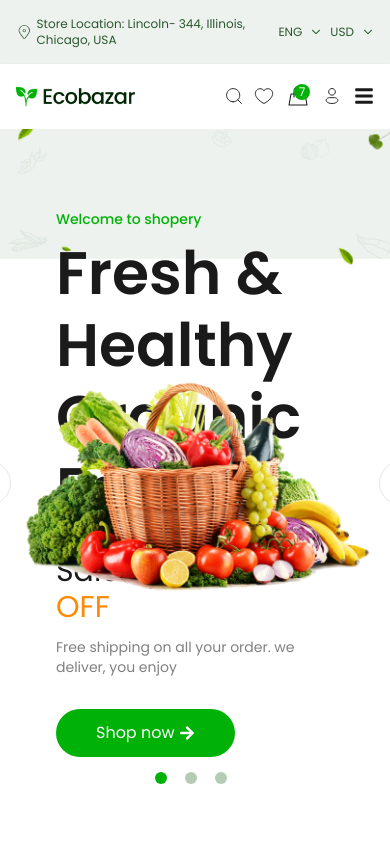
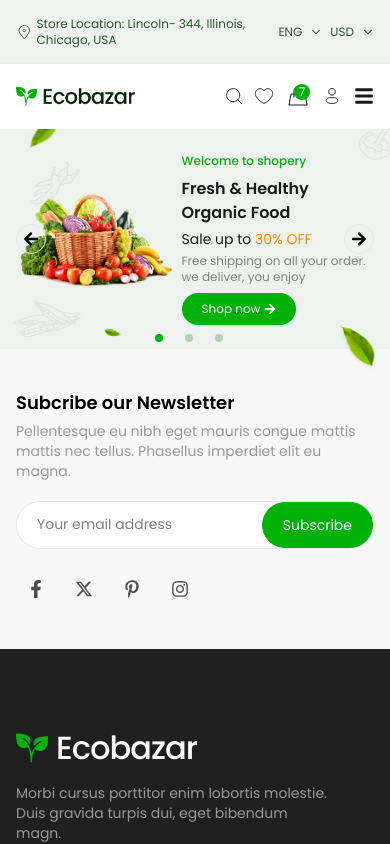
Before and after one commit to itsdevelopershakil/organic-food-e-commerce, a React (Vite) app: page / in a window 390 px wide. Shown: the top 844 px of the page. Built offline with nearby package versions, Linux system fonts and the light colour scheme.

Commit message:
make slider fully responsive

```diff
--- a/src/pages/HomePage.tsx
+++ b/src/pages/HomePage.tsx
@@ -3,6 +3,7 @@ import { Link } from 'react-router-dom';
 import Slider from 'react-slick';
 import homeImg from '../assets/images/home/BG.png';
 import img1 from '../assets/images/home/img1.png';
+import leaf from '../assets/images/home/leaf.png';
 
 interface ArrowProps {
     onClick?: () => void; // onClick is an optional function
@@ -12,7 +13,7 @@ interface ArrowProps {
 const CustomNextArrow: React.FC<ArrowProps> = ({ onClick }) => {
     return (
         <div
-            className="custom-arrow next absolute top-1/2 -translate-y-1/2 bottom-0 right-[-50px] size-[45px] bg-[#fff] flex justify-center items-center rounded-full border border-[#E6E6E6] cursor-pointer"
+            className="custom-arrow next absolute top-1/2 -translate-y-1/2 bottom-0 right-0 size-[30px] sm:size-[45px]  sm:bg-[#fff] flex justify-center items-center rounded-full border border-[#E6E6E6] cursor-pointer"
             onClick={onClick}
         >
             <FaArrowRight />
@@ -24,7 +25,7 @@ const CustomNextArrow: React.FC<ArrowProps> = ({ onClick }) => {
 const CustomPrevArrow: React.FC<ArrowProps> = ({ onClick }) => {
     return (
         <div
-            className="custom-arrow prev absolute top-1/2 -translate-y-1/2 bottom-0 left-[-50px] size-[45px] bg-[#fff] flex justify-center items-center rounded-full border border-[#E6E6E6] cursor-pointer"
+            className="custom-arrow prev absolute top-1/2 -translate-y-1/2 bottom-0 left-0 size-[30px] sm:size-[45px]  sm:bg-[#fff] flex justify-center items-center rounded-full border  border-[#E6E6E6] cursor-pointer z-[999]"
             onClick={onClick}
         >
             <FaArrowLeft />
@@ -46,49 +47,53 @@ const HomePage = () => {
         nextArrow: <CustomNextArrow />, // No need to pass onClick manually
         prevArrow: <CustomPrevArrow />,
         customPaging: () => (
-            <div className="w-3 h-3 flex items-center justify-center bg-[#B4CCB4] rounded-full cursor-pointer"></div>
+            <div className="h-2 w-2 sm:w-3 sm:h-3 flex items-center justify-center bg-[#B4CCB4] rounded-full cursor-pointer"></div>
         ),
         appendDots: (dots: React.ReactNode) => (
             <div>
-                <ul className="mt-[-90px] flex justify-center">{dots}</ul>
+                <ul className="mt-[-40px] sm:mt-[-50px] flex justify-center">
+                    {dots}
+                </ul>
             </div>
         ),
     };
 
     return (
         <div>
-            <div
-                style={divStyle}
-                className="bg-no-repeat max-w-screen h-screen bg-contain"
-            >
-                <div className="max-width">
+            <div style={divStyle} className="bg-no-repeat bg-cover">
+                <div className="max-width relative">
                     <Slider {...settings}>
                         <div>
-                            <div className="flex gap-10 items-center py-20">
+                            <div className="flex gap-2 sm:gap-7 lg:gap-10 items-center justify-center py-6 sm:py-10 lg:py-20">
+                                <div className="w-[45%] lg:w-[55%] max-h-[480px]">
                                     <img
                                         src={img1}
                                         alt=""
                                         className="object-contain"
                                     />
-                                <div>
-                                    <p className="text-primary text-sm font-medium">
+                                </div>
+                                <div className="w-[55%] sm:w-[45%]">
+                                    <p className="text-primary text-xs sm:text-sm font-medium">
                                         Welcome to shopery
                                     </p>
-                                    <h1 className="text-[#1a1a1a] font-semibold text-6xl leading-[120%] pt-2">
+                                    <h1 className="text-[#1a1a1a] font-semibold text-md sm:text-3xl md:text-4xl lg:text-5xl xl:text-6xl xl:leading-[120%] pt-2">
                                         Fresh & Healthy Organic Food
                                     </h1>
-                                    <p className="text-3xl pt-7 text-[#1a1a1a]">
+                                    <p className="text-sm sm:text-xl md:text-3xl pt-1 md:pt-3 lg:pt-7 text-[#1a1a1a]">
                                         Sale up to{' '}
                                         <span className="text-[#FF8A00]">
                                             30% OFF
                                         </span>
                                     </p>
-                                    <p className="text-[#808080] text-sm pt-3">
+                                    <p className="text-[#808080] text-xs sm:text-sm pt-1 md:pt-3">
                                         Free shipping on all your order. we
                                         deliver, you enjoy
                                     </p>
-                                    <Link to="/shop" className="block mt-8">
-                                        <button className="flex gap-1 items-center  bg-primary text-white py-3 px-10 rounded-[53px]">
+                                    <Link
+                                        to="/shop"
+                                        className="block mt-2 sm:mt-4 lg:mt-8"
+                                    >
+                                        <button className="flex gap-1 items-center  bg-primary text-white py-2 lg:py-3 px-5 sm:px-10 text-xs sm:text-base rounded-[53px]">
                                             Shop now <FaArrowRight />
                                         </button>
                                     </Link>
@@ -96,31 +101,36 @@ const HomePage = () => {
                             </div>
                         </div>
                         <div>
-                            <div className="flex gap-10 items-center py-20">
+                            <div className="flex gap-2 sm:gap-7 lg:gap-10 items-center justify-center py-6 sm:py-10 lg:py-20">
+                                <div className="w-[45%] lg:w-[55%] max-h-[480px]">
                                     <img
                                         src={img1}
                                         alt=""
                                         className="object-contain"
                                     />
-                                <div>
-                                    <p className="text-primary text-sm font-medium">
+                                </div>
+                                <div className="w-[55%] sm:w-[45%]">
+                                    <p className="text-primary text-xs sm:text-sm font-medium">
                                         Welcome to shopery
                                     </p>
-                                    <h1 className="text-[#1a1a1a] font-semibold text-6xl leading-[120%] pt-2">
+                                    <h1 className="text-[#1a1a1a] font-semibold text-md sm:text-3xl md:text-4xl lg:text-5xl xl:text-6xl xl:leading-[120%] pt-2">
                                         Fresh & Healthy Organic Food
                                     </h1>
-                                    <p className="text-3xl pt-7 text-[#1a1a1a]">
+                                    <p className="text-sm sm:text-xl md:text-3xl pt-1 md:pt-3 lg:pt-7 text-[#1a1a1a]">
                                         Sale up to{' '}
                                         <span className="text-[#FF8A00]">
                                             30% OFF
                                         </span>
                                     </p>
-                                    <p className="text-[#808080] text-sm pt-3">
+                                    <p className="text-[#808080] text-xs sm:text-sm pt-1 md:pt-3">
                                         Free shipping on all your order. we
                                         deliver, you enjoy
                                     </p>
-                                    <Link to="/shop" className="block mt-8">
-                                        <button className="flex gap-1 items-center  bg-primary text-white py-3 px-10 rounded-[53px]">
+                                    <Link
+                                        to="/shop"
+                                        className="block mt-2 sm:mt-4 lg:mt-8"
+                                    >
+                                        <button className="flex gap-1 items-center  bg-primary text-white py-2 lg:py-3 px-5 sm:px-10 text-xs sm:text-base rounded-[53px]">
                                             Shop now <FaArrowRight />
                                         </button>
                                     </Link>
@@ -128,31 +138,36 @@ const HomePage = () => {
                             </div>
                         </div>
                         <div>
-                            <div className="flex gap-10 items-center py-20">
+                            <div className="flex gap-2 sm:gap-7 lg:gap-10 items-center justify-center py-6 sm:py-10 lg:py-20">
+                                <div className="w-[45%] lg:w-[55%] max-h-[480px]">
                                     <img
                                         src={img1}
                                         alt=""
                                         className="object-contain"
                                     />
-                                <div>
-                                    <p className="text-primary text-sm font-medium">
+                                </div>
+                                <div className="w-[55%] sm:w-[45%]">
+                                    <p className="text-primary text-xs sm:text-sm font-medium">
                                         Welcome to shopery
                                     </p>
-                                    <h1 className="text-[#1a1a1a] font-semibold text-6xl leading-[120%] pt-2">
+                                    <h1 className="text-[#1a1a1a] font-semibold text-md sm:text-3xl md:text-4xl lg:text-5xl xl:text-6xl xl:leading-[120%] pt-2">
                                         Fresh & Healthy Organic Food
                                     </h1>
-                                    <p className="text-3xl pt-7 text-[#1a1a1a]">
+                                    <p className="text-sm sm:text-xl md:text-3xl pt-1 md:pt-3 lg:pt-7 text-[#1a1a1a]">
                                         Sale up to{' '}
                                         <span className="text-[#FF8A00]">
                                             30% OFF
                                         </span>
                                     </p>
-                                    <p className="text-[#808080] text-sm pt-3">
+                                    <p className="text-[#808080] text-xs sm:text-sm pt-1 md:pt-3">
                                         Free shipping on all your order. we
                                         deliver, you enjoy
                                     </p>
-                                    <Link to="/shop" className="block mt-8">
-                                        <button className="flex gap-1 items-center  bg-primary text-white py-3 px-10 rounded-[53px]">
+                                    <Link
+                                        to="/shop"
+                                        className="block mt-2 sm:mt-4 lg:mt-8"
+                                    >
+                                        <button className="flex gap-1 items-center  bg-primary text-white py-2 lg:py-3 px-5 sm:px-10 text-xs sm:text-base rounded-[53px]">
                                             Shop now <FaArrowRight />
                                         </button>
                                     </Link>
@@ -160,6 +175,11 @@ const HomePage = () => {
                             </div>
                         </div>
                     </Slider>
+                    <img
+                        src={leaf}
+                        alt=""
+                        className="absolute bottom-[-30px] sm:bottom-[-40px] md:bottom-[-50px] lg:[-60px] right-0 object-contain size-16 sm:size-20 md:size-24"
+                    />
                 </div>
             </div>
         </div>
```
Also changed, not shown: src/assets/images/home/BG.png, src/assets/images/home/leaf.png (added). Lines whose indentation alone changed are shown as unchanged.
